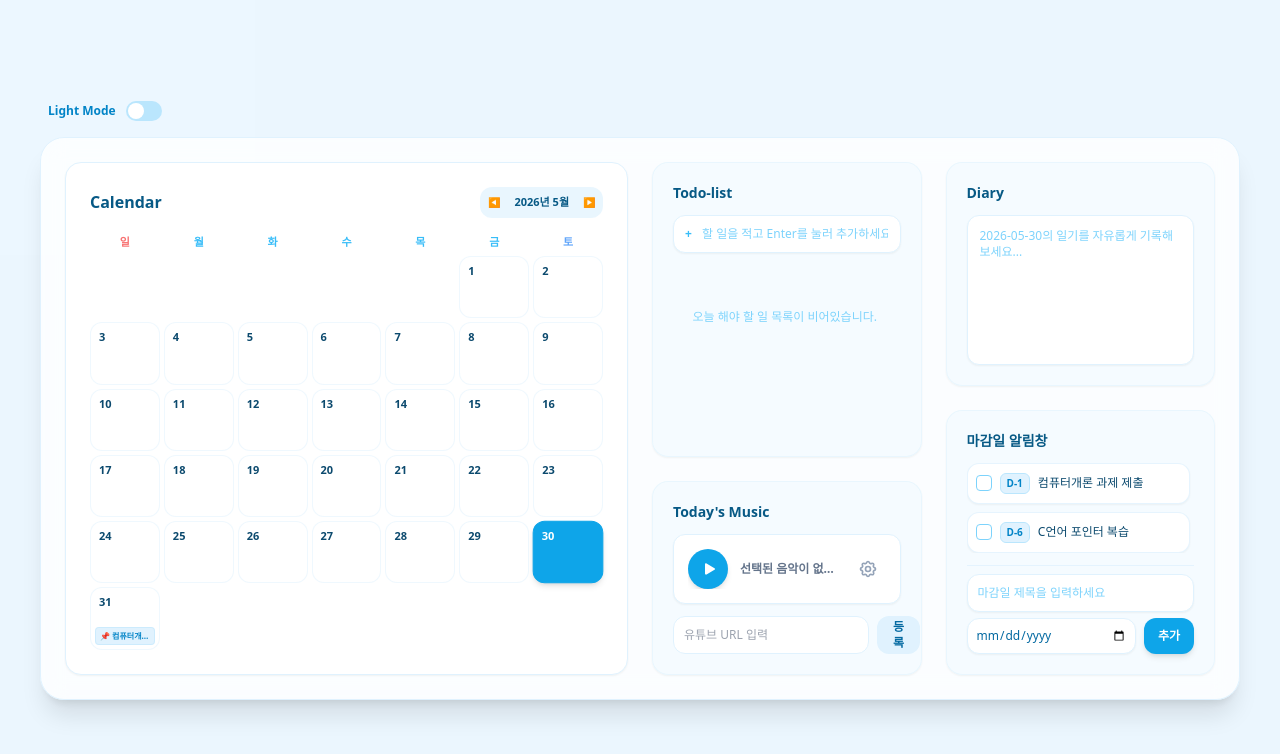
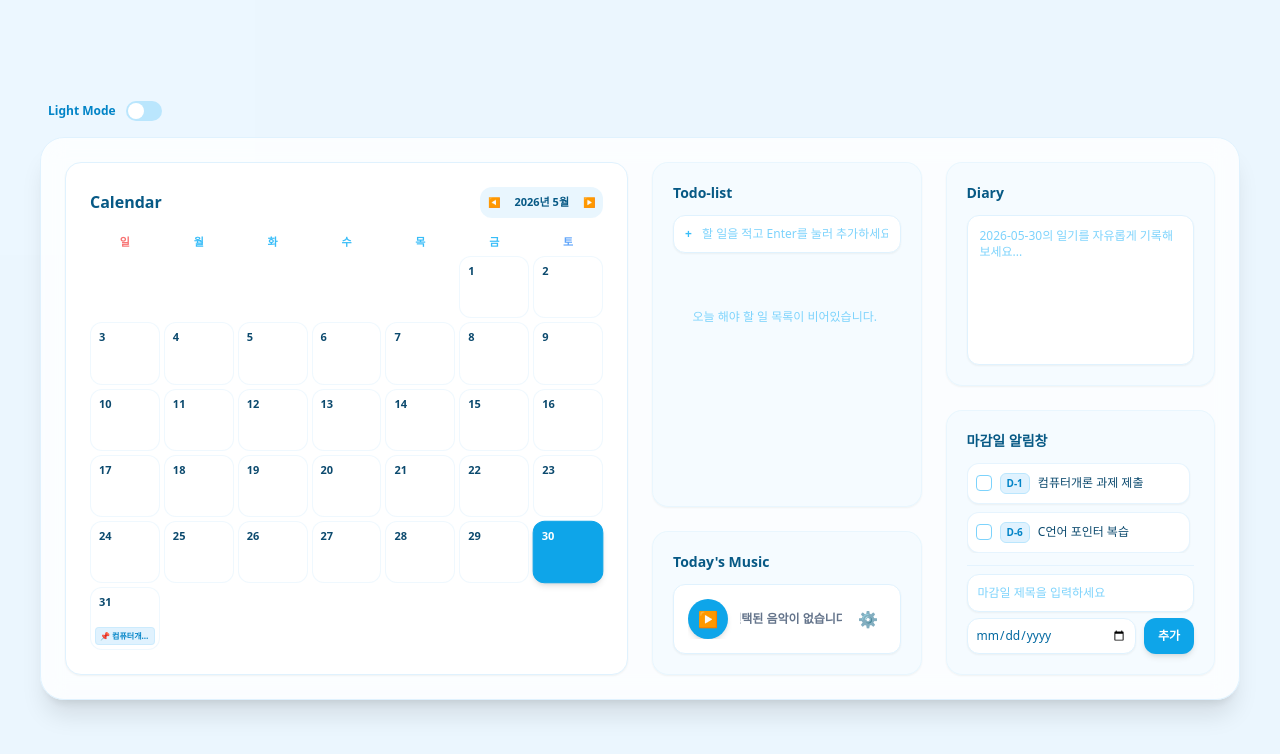
Before and after one commit to ch1030216/cs-assignment2, a Next.js app: page / in a window 1280 px wide. Shown: the top 754 px of the page. Built offline with nearby package versions, Linux system fonts and the light colour scheme.

Commit message:
musicplayer fixed5

```diff
--- a/src/app/components/MusicPlayer.jsx
+++ b/src/app/components/MusicPlayer.jsx
@@ -1,14 +1,14 @@
 "use client";
 
-import { useState, useEffect } from "react";
+import { useState } from "react";
 
 export default function MusicPlayer({ darkMode }) {
   const [urlInput, setUrlInput] = useState("");
   const [videoTitle, setVideoTitle] = useState("선택된 음악이 없습니다.");
   const [videoId, setVideoId] = useState("");
   const [isPlaying, setIsPlaying] = useState(false);
+  const [showInput, setShowInput] = useState(false); // 입력 폼 토글 state
 
-  // 1. YouTube oEmbed API로 제목 가져오기
   const fetchVideoTitle = async (id) => {
     try {
       const response = await fetch(`https://www.youtube.com/oembed?url=https://www.youtube.com/watch?v=${id}&format=json`);
@@ -30,9 +30,10 @@ export default function MusicPlayer({ darkMode }) {
     const id = extractVideoId(urlInput);
     if (id) {
       setVideoId(id);
-      fetchVideoTitle(id); // 제목 가져오기 실행
+      fetchVideoTitle(id);
       setIsPlaying(true);
       setUrlInput("");
+      setShowInput(false); // 등록 후 폼 숨기기
     } else {
       alert("올바른 유튜브 링크를 입력해 주세요.");
     }
@@ -44,38 +45,24 @@ export default function MusicPlayer({ darkMode }) {
         Today's Music
       </h2>
 
-      <div className={`p-3.5 rounded-xl border flex items-center justify-between shadow-sm transition-colors ${
-        darkMode ? "bg-slate-800 border-slate-700" : "bg-white border-sky-100"
-      }`}>
+      <div className={`p-3.5 rounded-xl border flex items-center justify-between shadow-sm ${darkMode ? "bg-slate-800 border-slate-700" : "bg-white border-sky-100"}`}>
         <div className="flex items-center gap-3 overflow-hidden flex-1 mr-2">
-          {/* 재생/일시정지 버튼 */}
-          <button
-            onClick={() => setIsPlaying(!isPlaying)}
-            className="w-10 h-10 flex-shrink-0 flex items-center justify-center rounded-full bg-sky-500 text-white shadow-md hover:bg-sky-600 transition-colors"
-          >
-            {isPlaying ? (
-              <svg xmlns="http://www.w3.org/2000/svg" width="20" height="20" fill="currentColor" viewBox="0 0 16 16">
-                <path d="M5.5 3.5A1.5 1.5 0 0 1 7 5v6a1.5 1.5 0 0 1-3 0V5a1.5 1.5 0 0 1 1.5-1.5zm5 0A1.5 1.5 0 0 1 12 5v6a1.5 1.5 0 0 1-3 0V5a1.5 1.5 0 0 1 1.5-1.5z"/>
-              </svg>
-            ) : (
-              <svg xmlns="http://www.w3.org/2000/svg" width="20" height="20" fill="currentColor" viewBox="0 0 16 16" className="ml-1">
-                <path d="m11.596 8.697-6.363 3.692c-.54.313-1.233-.066-1.233-.697V4.308c0-.63.692-1.01 1.233-.696l6.363 3.692a.802.802 0 0 1 0 1.393z"/>
-              </svg>
-            )}
+          <button onClick={() => setIsPlaying(!isPlaying)} className="w-10 h-10 flex-shrink-0 flex items-center justify-center rounded-full bg-sky-500 text-white shadow-md hover:bg-sky-600">
+            {isPlaying ? "❚❚" : "▶"}
           </button>
 
-          <p className="text-xs font-bold truncate text-slate-500">{videoTitle}</p>
+          {/* Marquee 애니메이션 복구 및 컨테이너 제약 */}
+          <div className="overflow-hidden w-full">
+            <p className="text-xs font-bold whitespace-nowrap animate-marquee text-slate-500">{videoTitle}</p>
+          </div>
         </div>
 
-        {/* 설정 버튼 */}
-        <button className="p-2 text-slate-400 hover:text-sky-500 transition-colors">
-          <svg xmlns="http://www.w3.org/2000/svg" width="20" height="20" fill="none" stroke="currentColor" strokeWidth="2" viewBox="0 0 24 24">
-            <path strokeLinecap="round" strokeLinejoin="round" d="M10.325 4.317c.426-1.756 2.924-1.756 3.35 0a1.724 1.724 0 002.573 1.066c1.543-.94 3.31.826 2.37 2.37a1.724 1.724 0 001.065 2.572c1.756.426 1.756 2.924 0 3.35a1.724 1.724 0 00-1.066 2.573c.94 1.543-.826 3.31-2.37 2.37a1.724 1.724 0 00-2.572 1.065c-.426 1.756-2.924 1.756-3.35 0a1.724 1.724 0 00-2.573-1.066c-1.543.94-3.31-.826-2.37-2.37a1.724 1.724 0 00-1.065-2.572c-1.756-.426-1.756-2.924 0-3.35a1.724 1.724 0 001.066-2.573c-.94-1.543.826-3.31 2.37-2.37.996.608 2.296.07 2.572-1.065z" />
-            <path strokeLinecap="round" strokeLinejoin="round" d="M15 12a3 3 0 11-6 0 3 3 0 016 0z" />
-          </svg>
+        <button onClick={() => setShowInput(!showInput)} className="p-2 text-slate-400 hover:text-sky-500">
+          ⚙️
         </button>
       </div>
 
+      {showInput && (
         <form onSubmit={handleRegisterMusic} className="flex gap-2">
           <input
             value={urlInput}
@@ -83,16 +70,21 @@ export default function MusicPlayer({ darkMode }) {
             placeholder="유튜브 URL 입력"
             className="flex-1 text-xs p-2.5 border rounded-xl border-sky-100"
           />
-        <button type="submit" className="text-xs font-bold px-4 rounded-xl bg-sky-100 text-sky-700 hover:bg-sky-200">등록</button>
+          <button type="submit" className="text-xs font-bold px-4 rounded-xl bg-sky-100 text-sky-700">등록</button>
         </form>
+      )}
 
       {videoId && (
-        <iframe
-          className="hidden"
-          src={`https://www.youtube.com/embed/${videoId}?autoplay=${isPlaying ? 1 : 0}&enablejsapi=1`}
-          allow="autoplay"
-        ></iframe>
+        <iframe className="hidden" src={`https://www.youtube.com/embed/${videoId}?autoplay=${isPlaying ? 1 : 0}&enablejsapi=1`} allow="autoplay"></iframe>
       )}
+
+      <style jsx global>{`
+        @keyframes marquee {
+          0% { transform: translate(100%, 0); }
+          100% { transform: translate(-100%, 0); }
+        }
+        .animate-marquee { animation: marquee 10s linear infinite; }
+      `}</style>
     </div>
   );
 }
```
Lines whose indentation alone changed are shown as unchanged.
